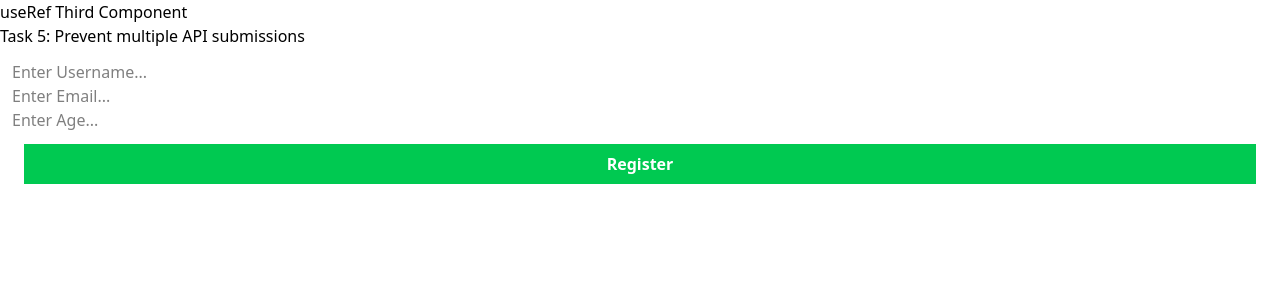
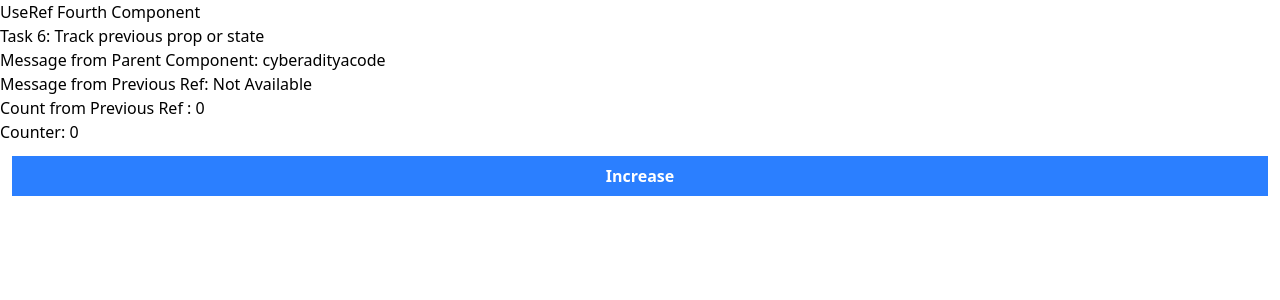
Before and after one commit to cyberadityacode/reactjs, a React (Vite) app in the folder 36 All Hooks in one Project/: page / in a window 1280 px wide. Shown: the top 300 px of the page. Built offline with nearby package versions, Linux system fonts and the light colour scheme.

Commit message:
added level 3 task 6 of useRef Challenge

```diff
--- /dev/null
+++ b/36 All Hooks in one Project/components/hooks/useRef/UseRefFourthComponent.jsx
@@ -0,0 +1,50 @@
+import React, { useEffect, useRef, useState } from "react";
+/*
+
+Build a component that receives a prop and displays both:
+
+current prop value
+
+previous prop value using useRef
+*/
+export function UseRefFourthComponent({ msg , count, setCount , handleClickIncrease}) {
+  const previousMessage = useRef(null);
+  const previousCount = useRef();
+
+  useEffect(() => {
+    previousMessage.current = msg;
+    previousCount.current = count;
+  }, [msg, count]);
+  //   console.log(msg);
+  return (
+    <div>
+      <h1>UseRef Fourth Component</h1>
+      <h1>Task 6: Track previous prop or state</h1>
+      <p>Message from Parent Component: {msg}</p>
+      <p>
+        Message from Previous Ref: {previousMessage.current ?? "Not Available"}
+      </p>
+
+      <p>
+        Count from Previous Ref : {previousCount.current ?? 0}
+      </p>
+
+      <h1>Counter: {count}</h1>
+      <button className="bg-blue-500 text-white font-bold hover:bg-blue-700 p-2 m-3" onClick={handleClickIncrease}>Increase </button>
+    </div>
+  );
+}
+
+export default function ParentComponent() {
+  const message = "cyberadityacode";
+  const [count, setCount] = useState(0);
+
+  const handleClickIncrease = () => {
+    setCount((prev) => prev + 1);
+  };
+  return (
+    <>
+      <UseRefFourthComponent msg={message} count={count} setCount={setCount} handleClickIncrease = {handleClickIncrease}/>
+    </>
+  );
+}
--- a/36 All Hooks in one Project/src/main.jsx
+++ b/36 All Hooks in one Project/src/main.jsx
@@ -20,6 +20,7 @@ import HowToFetchAPI from "../components/hooks/useEffect/HowToFetchAPI.jsx";
 import UseRefFirstComponent from "../components/hooks/useRef/UseRefFirstComponent.jsx";
 import UseRefSecondComponent from "../components/hooks/useRef/UseRefSecondComponent.jsx";
 import UseRefThirdComponent from "../components/hooks/useRef/UseRefThirdComponent.jsx";
+import UseRefFourthComponent from "../components/hooks/useRef/UseRefFourthComponent.jsx";
 
 createRoot(document.getElementById("root")).render(
   <StrictMode>
@@ -33,6 +34,7 @@ createRoot(document.getElementById("root")).render(
     {/* <HowToFetchAPI /> */}
     {/* <UseRefFirstComponent /> */}
     {/* <UseRefSecondComponent /> */}
-    <UseRefThirdComponent />
+    {/* <UseRefThirdComponent /> */}
+    <UseRefFourthComponent />
   </StrictMode>
 );
```
Also changed, not shown: 1 other file (tests, documents, lock files or other folders).
